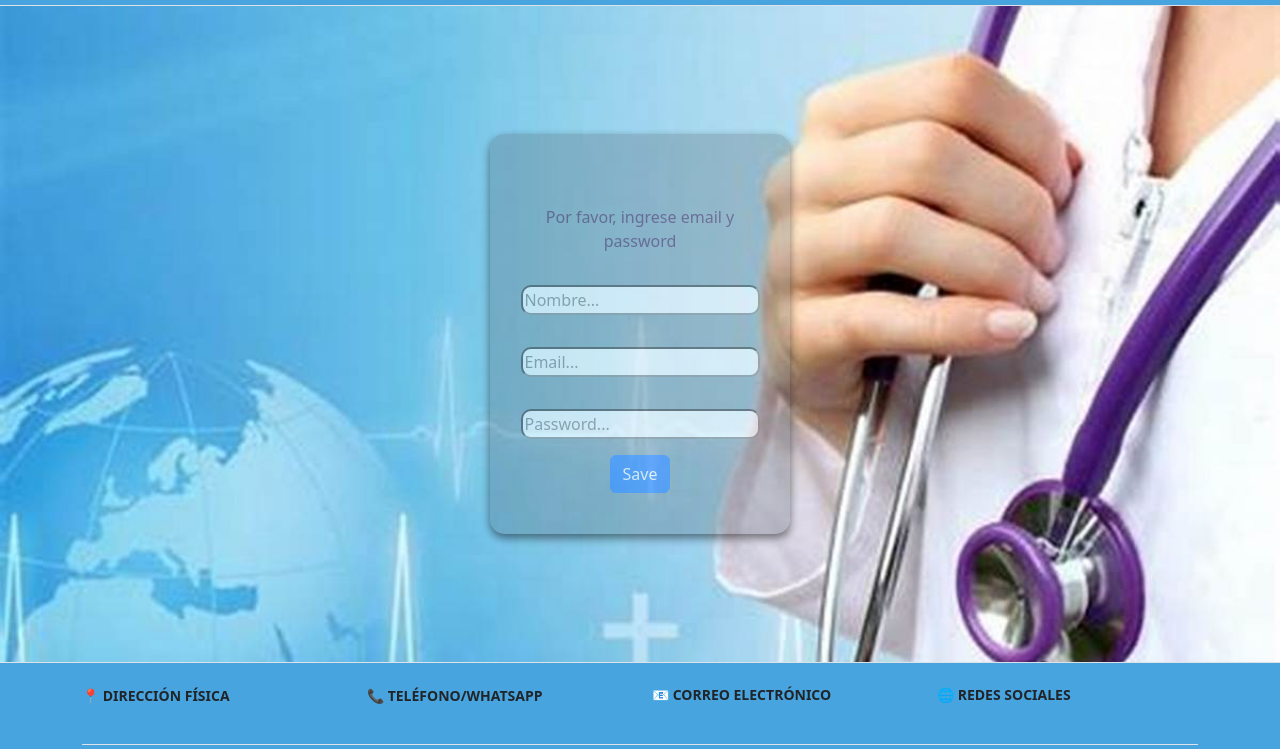
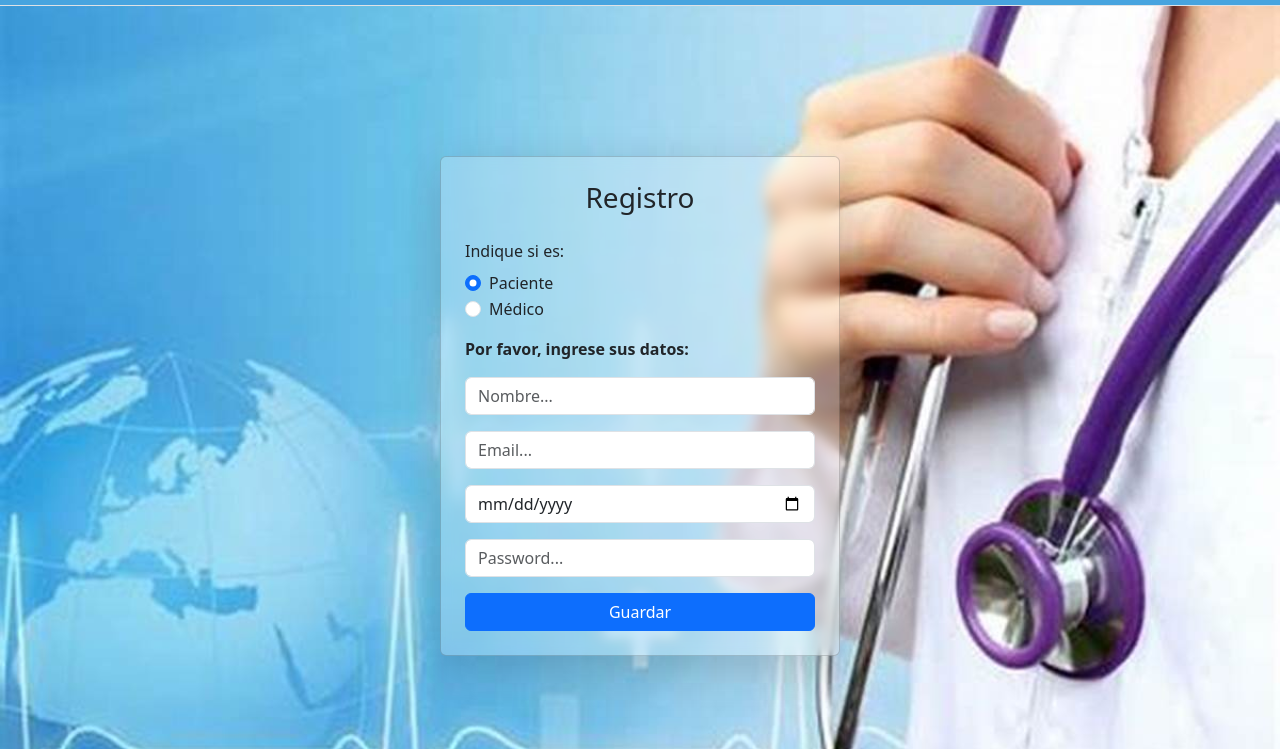
Before and after one commit to Dayloc/ProyectoGestorCentroSalud, a React app: page /register in a window 1280 px wide. Shown: the part 51-800 px from the top of the page. Built offline with nearby package versions, Linux system fonts and the light colour scheme; no server answers.

Commit message:
Creado el register

```diff
--- a/src/front/index.css
+++ b/src/front/index.css
@@ -14,30 +14,8 @@
 .footer-custom a:hover {
   text-decoration: underline;
 }
-.log{
-  width: 300px;
-  height: 400px;
-  border-radius: 15px;
-  opacity: 0.5;
-  background-color: rgba(72, 83, 90, 0.5);
-  margin:10%;
-  display: flex;
-  flex-direction: column;
-  box-shadow: 0 4px 10px rgba(0, 0, 0, 1.5);
-  justify-content: center;
-  align-items: center;
 
 
-
-}
-.login{
-  display: flex;
-  justify-content: center;
-  align-items: center;
-  align-content: center;
-  width: 100%;
-  height: 100%;
-}
 body{
    background: url('./assets/img/Fondo1.jpg') no-repeat center center fixed;
   -webkit-background-size: cover;
@@ -45,17 +23,7 @@ body{
   -o-background-size: cover;
   background-size: cover;
 }
-.credenciales{
-  color: rgb(50, 9, 65);
-  display: flex;
-  flex-direction: column;
-  justify-content: center;
-  align-items: center;
-  margin-top: 10%;
-  width: 80%;
-  height: 80%;
-  text-align: center;
+.card {
+  background-color: rgba(255, 255, 255, 0.225);
+  backdrop-filter: blur(6px);
 }
-.email,.password,.name{
-  border-radius: 10px;
-}
--- a/src/front/pages/Register.jsx
+++ b/src/front/pages/Register.jsx
@@ -1,22 +1,121 @@
-import React from 'react'
+import React, { useState } from "react";
 
 function Register() {
+  const [roll, setRoll] = useState("paciente");
+  const [datos, setDatos] = useState({
+    nombre: "",
+    email: "",
+    fecha_nacimiento: "",
+    password: "",
+    rol: "paciente",
+  });
+
+  // Manejar cambios en los inputs
+  const handleChange = (e) => {
+    const { name, value } = e.target;
+    setDatos({
+      ...datos,
+      [name]: value,
+    });
+  };
+
+
+  const handleSubmit = () => {
+    console.log("Datos a enviar:", datos);
+    // Aquí haces el fetch/axios POST al backend
+    // fetch("/api/register", {method:"POST", body: JSON.stringify(datos)})
+  };
+
   return (
-       <div className=' login'>
-        <div className='log'>
-            <div className='credenciales'>
-                <p>Por favor, ingrese email y password</p>
-                <input className='name m-3'placeholder="Nombre..."type="text" />
-                <input className='email m-3' placeholder='Email...' type="text" />
-                <input className='password m-3'placeholder="Password..."type="text" />
+    <div className="d-flex justify-content-center align-items-center vh-100 ">
+      <div className="card shadow-lg p-4" style={{ width: "400px" }}>
+        <h3 className="text-center mb-4">Registro</h3>
 
-                <button className='btn btn-primary'>Save</button>
-            </div>
-
+        <p className="mb-2">Indique si es:</p>
+        <div className="form-check">
+          <input
+            className="form-check-input"
+            type="radio"
+            name="radioDefault"
+            id="radioDefault1"
+            value="paciente"
+            onChange={() => {
+              setRoll("paciente");
+              setDatos({ ...datos, rol: "paciente" });
+            }}
+            checked={roll === "paciente"}
+          />
+          <label className="form-check-label" htmlFor="radioDefault1">
+            Paciente
+          </label>
         </div>
 
+        <div className="form-check mb-3">
+          <input
+            className="form-check-input"
+            type="radio"
+            name="radioDefault"
+            id="radioDefault2"
+            value="medico"
+            onChange={() => {
+              setRoll("medico");
+              setDatos({ ...datos, rol: "medico" });
+            }}
+            checked={roll === "medico"}
+          />
+          <label className="form-check-label" htmlFor="radioDefault2">
+            Médico
+          </label>
+        </div>
+
+        {/* Formulario dinámico */}
+        <div>
+          <p className="fw-semibold">Por favor, ingrese sus datos:</p>
+          <input
+            className="form-control mb-3"
+            placeholder="Nombre..."
+            type="text"
+            name="nombre"
+            value={datos.nombre}
+            onChange={handleChange}
+          />
+          <input
+            className="form-control mb-3"
+            placeholder="Email..."
+            type="email"
+            name="email"
+            value={datos.email}
+            onChange={handleChange}
+          />
+          {roll === "paciente" && (
+            <input
+              className="form-control mb-3"
+              placeholder="Fecha de nacimiento..."
+              type="date"
+              name="fecha_nacimiento"
+              value={datos.fecha_nacimiento}
+              onChange={handleChange}
+            />
+          )}
+          <input
+            className="form-control mb-3"
+            placeholder="Password..."
+            type="password"
+            name="password"
+            value={datos.password}
+            onChange={handleChange}
+          />
+
+          <button
+            className="btn btn-primary w-100"
+            onClick={handleSubmit}
+          >
+            Guardar
+          </button>
+        </div>
+      </div>
     </div>
-  )
+  );
 }
 
-export default Register
+export default Register;
```
